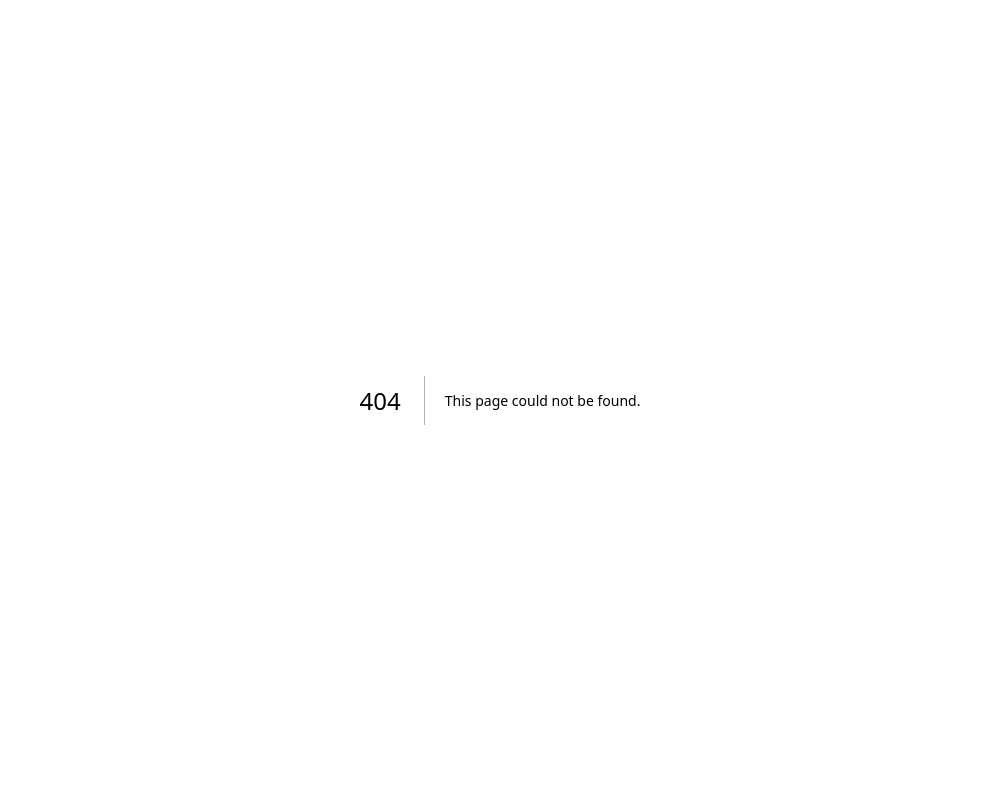
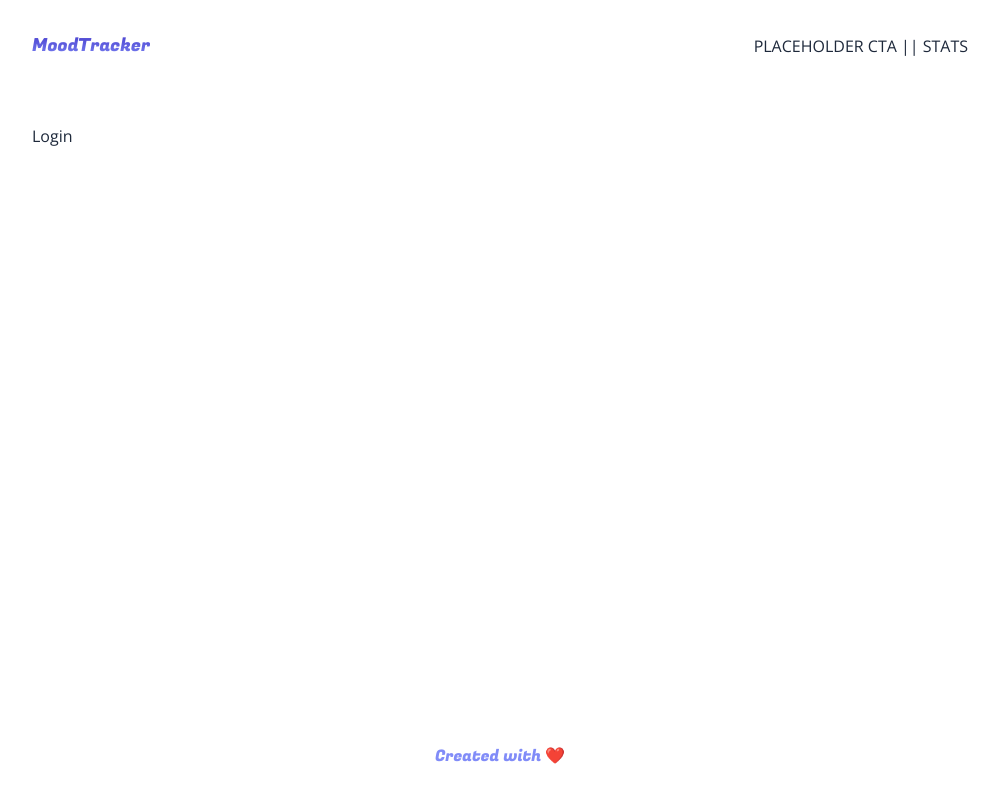
Before and after one commit to bitardev/mood-tracker, a Next.js app: page /dashboard in a window 1280 px wide. Before the commit this address had no page. Shown: the whole page, without its empty margins (140-1139 px from the left). Built offline with nearby package versions, Linux system fonts and the light colour scheme.

Commit message:
Add Home page and setup the boilerplate for other components

```diff
--- /dev/null
+++ b/app/dashboard/page.js
@@ -0,0 +1,16 @@
+import Dashboard from "@/components/Dashboard";
+import Login from "@/components/Login";
+import Main from "@/components/Main";
+
+export const metadata = {
+  title: "MoodTracker • Dashboard",
+  description: "Track your daily mood every day of the year!",
+};
+export default function DashboardPage() {
+  const isAtuthenticated = false;
+  let children = <Login />;
+  if (isAtuthenticated) {
+    children = <Dashboard />;
+  }
+  return <Main>{children}</Main>;
+}
--- a/app/globals.css
+++ b/app/globals.css
@@ -2,26 +2,8 @@
 @tailwind components;
 @tailwind utilities;
 
-:root {
-  --background: #ffffff;
-  --foreground: #171717;
+.textGradient {
+    background: -webkit-linear-gradient(#4338CA, #818CF8);
+    -webkit-background-clip: text;
+    -webkit-text-fill-color: transparent;
 }
-
-@media (prefers-color-scheme: dark) {
-  :root {
-    --background: #0a0a0a;
-    --foreground: #ededed;
-  }
-}
-
-body {
-  color: var(--foreground);
-  background: var(--background);
-  font-family: Arial, Helvetica, sans-serif;
-}
-
-@layer utilities {
-  .text-balance {
-    text-wrap: balance;
-  }
-}
--- a/app/layout.js
+++ b/app/layout.js
@@ -1,29 +1,35 @@
-import localFont from "next/font/local";
+import { Fugaz_One, Open_Sans } from "next/font/google";
 import "./globals.css";
 
-const geistSans = localFont({
-  src: "./fonts/GeistVF.woff",
-  variable: "--font-geist-sans",
-  weight: "100 900",
-});
-const geistMono = localFont({
-  src: "./fonts/GeistMonoVF.woff",
-  variable: "--font-geist-mono",
-  weight: "100 900",
-});
-
+const openSans = Open_Sans({ subsets: ["latin"] });
+const fugaz = Fugaz_One({ subsets: ["latin"], weight: ["400"] });
 export const metadata = {
-  title: "Create Next App",
-  description: "Generated by create next app",
+  title: "MoodTracker",
+  description: "Track your daily mood every day of the year!",
 };
 
 export default function RootLayout({ children }) {
+  const header = (
+    <header className="p-4 sm:p-8 flex items-center justify-between">
+      <h1 className={`${fugaz.className} text-base sm:text-lg textGradient `}>
+        MoodTracker
+      </h1>
+      <div className="flex items-center justify-between">PLACEHOLDER CTA || STATS</div>
+    </header>
+  );
+  const footer = (
+    <footer className="p-4 sm:p-8 grid place-items-center">
+      <p className={`${fugaz.className} text-indigo-400`}>Created with ❤️</p>
+    </footer>
+  );
   return (
     <html lang="en">
       <body
-        className={`${geistSans.variable} ${geistMono.variable} antialiased`}
+        className={`${openSans.className} antialiased w-full max-w-[1000px] mx-auto text-sm sm:text-base min-h-screen flex flex-col text-slate-800`}
       >
+        {header}
         {children}
+        {footer}
       </body>
     </html>
   );
--- a/app/page.js
+++ b/app/page.js
@@ -1,101 +1,10 @@
-import Image from "next/image";
+import Hero from "@/components/Hero";
+import Main from "@/components/Main";
 
-export default function Home() {
+export default function HomePage() {
   return (
-    <div className="grid grid-rows-[20px_1fr_20px] items-center justify-items-center min-h-screen p-8 pb-20 gap-16 sm:p-20 font-[family-name:var(--font-geist-sans)]">
-      <main className="flex flex-col gap-8 row-start-2 items-center sm:items-start">
-        <Image
-          className="dark:invert"
-          src="https://nextjs.org/icons/next.svg"
-          alt="Next.js logo"
-          width={180}
-          height={38}
-          priority
-        />
-        <ol className="list-inside list-decimal text-sm text-center sm:text-left font-[family-name:var(--font-geist-mono)]">
-          <li className="mb-2">
-            Get started by editing{" "}
-            <code className="bg-black/[.05] dark:bg-white/[.06] px-1 py-0.5 rounded font-semibold">
-              app/page.js
-            </code>
-            .
-          </li>
-          <li>Save and see your changes instantly.</li>
-        </ol>
-
-        <div className="flex gap-4 items-center flex-col sm:flex-row">
-          <a
-            className="rounded-full border border-solid border-transparent transition-colors flex items-center justify-center bg-foreground text-background gap-2 hover:bg-[#383838] dark:hover:bg-[#ccc] text-sm sm:text-base h-10 sm:h-12 px-4 sm:px-5"
-            href="https://vercel.com/new?utm_source=create-next-app&utm_medium=appdir-template-tw&utm_campaign=create-next-app"
-            target="_blank"
-            rel="noopener noreferrer"
-          >
-            <Image
-              className="dark:invert"
-              src="https://nextjs.org/icons/vercel.svg"
-              alt="Vercel logomark"
-              width={20}
-              height={20}
-            />
-            Deploy now
-          </a>
-          <a
-            className="rounded-full border border-solid border-black/[.08] dark:border-white/[.145] transition-colors flex items-center justify-center hover:bg-[#f2f2f2] dark:hover:bg-[#1a1a1a] hover:border-transparent text-sm sm:text-base h-10 sm:h-12 px-4 sm:px-5 sm:min-w-44"
-            href="https://nextjs.org/docs?utm_source=create-next-app&utm_medium=appdir-template-tw&utm_campaign=create-next-app"
-            target="_blank"
-            rel="noopener noreferrer"
-          >
-            Read our docs
-          </a>
-        </div>
-      </main>
-      <footer className="row-start-3 flex gap-6 flex-wrap items-center justify-center">
-        <a
-          className="flex items-center gap-2 hover:underline hover:underline-offset-4"
-          href="https://nextjs.org/learn?utm_source=create-next-app&utm_medium=appdir-template-tw&utm_campaign=create-next-app"
-          target="_blank"
-          rel="noopener noreferrer"
-        >
-          <Image
-            aria-hidden
-            src="https://nextjs.org/icons/file.svg"
-            alt="File icon"
-            width={16}
-            height={16}
-          />
-          Learn
-        </a>
-        <a
-          className="flex items-center gap-2 hover:underline hover:underline-offset-4"
-          href="https://vercel.com/templates?framework=next.js&utm_source=create-next-app&utm_medium=appdir-template-tw&utm_campaign=create-next-app"
-          target="_blank"
-          rel="noopener noreferrer"
-        >
-          <Image
-            aria-hidden
-            src="https://nextjs.org/icons/window.svg"
-            alt="Window icon"
-            width={16}
-            height={16}
-          />
-          Examples
-        </a>
-        <a
-          className="flex items-center gap-2 hover:underline hover:underline-offset-4"
-          href="https://nextjs.org?utm_source=create-next-app&utm_medium=appdir-template-tw&utm_campaign=create-next-app"
-          target="_blank"
-          rel="noopener noreferrer"
-        >
-          <Image
-            aria-hidden
-            src="https://nextjs.org/icons/globe.svg"
-            alt="Globe icon"
-            width={16}
-            height={16}
-          />
-          Go to nextjs.org →
-        </a>
-      </footer>
-    </div>
+    <Main className="">
+      <Hero />
+    </Main>
   );
 }
--- /dev/null
+++ b/components/Button.js
@@ -0,0 +1,20 @@
+import { Fugaz_One } from "next/font/google";
+import React from "react";
+const fugaz = Fugaz_One({ subsets: ["latin"], weight: ["400"] });
+
+export default function Button(props) {
+  const { text, dark } = props;
+  return (
+    <button
+      className={`border-solid rounded-full overflow-hidden border-2 border-indigo-600 duration-200 hover:opacity-60 ${
+        dark ? "text-white bg-indigo-600 " : "text-indigo-600 "
+      }`}
+    >
+      <p
+        className={`${fugaz.className} px-6 sm:px-10 whitespace-nowrap py-2 sm:py-3`}
+      >
+        {text}
+      </p>
+    </button>
+  );
+}
--- /dev/null
+++ b/components/Calendar.js
@@ -0,0 +1,7 @@
+import React from 'react'
+
+export default function Calendar() {
+  return (
+    <div>Calendar</div>
+  )
+}
--- /dev/null
+++ b/components/Dashboard.js
@@ -0,0 +1,7 @@
+import React from 'react'
+
+export default function Dashboard() {
+  return (
+    <div>Dashboard</div>
+  )
+}
--- /dev/null
+++ b/components/Hero.js
@@ -0,0 +1,27 @@
+import { Fugaz_One } from "next/font/google";
+import React from "react";
+import Button from "./Button";
+import Calendar from "./Calendar";
+const fugaz = Fugaz_One({ subsets: ["latin"], weight: ["400"] });
+
+export default function Hero() {
+  return (
+    <div className="py-4 md:py-10 flex flex-col gap-4 sm:gap-8">
+      <h2
+        className={`${fugaz.className} text-5xl sm:text-6xl md:text-7xl text-center`}
+      >
+        <span className="textGradient">MoodTracker</span> helps you track your{" "}
+        <span className="textGradient">daily</span> mood!
+      </h2>
+      <p className="text-lg sm:text-xl md:text-2xl text-center w-full mx-auto max-w-[600px]">
+        Create your mood record and see how you feel on{" "}
+        <span className="font-semibold">every day of every year.</span>
+      </p>
+      <div className="grid grid-cols-2 gap-4 w-fit mx-auto">
+        <Button text="Sign Up" />
+        <Button text="Login" dark />
+      </div>
+      <Calendar />
+    </div>
+  );
+}
--- /dev/null
+++ b/components/Login.js
@@ -0,0 +1,7 @@
+import React from 'react'
+
+export default function Login() {
+  return (
+    <div>Login</div>
+  )
+}
--- /dev/null
+++ b/components/Main.js
@@ -0,0 +1,6 @@
+import React from "react";
+
+export default function Main(props) {
+  const { children } = props;
+  return <main className="flex-1 flex flex-col p-4 sm:p-8">{children}</main>;
+}
```
